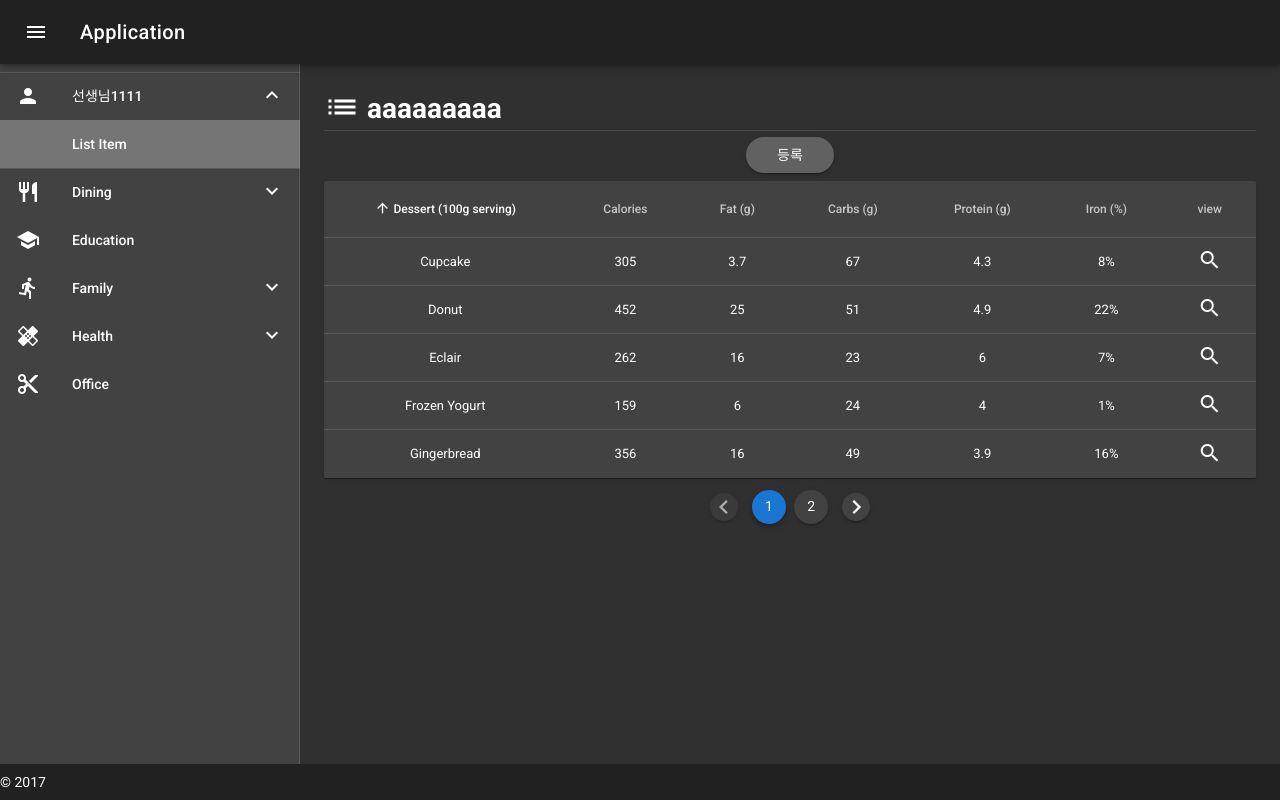
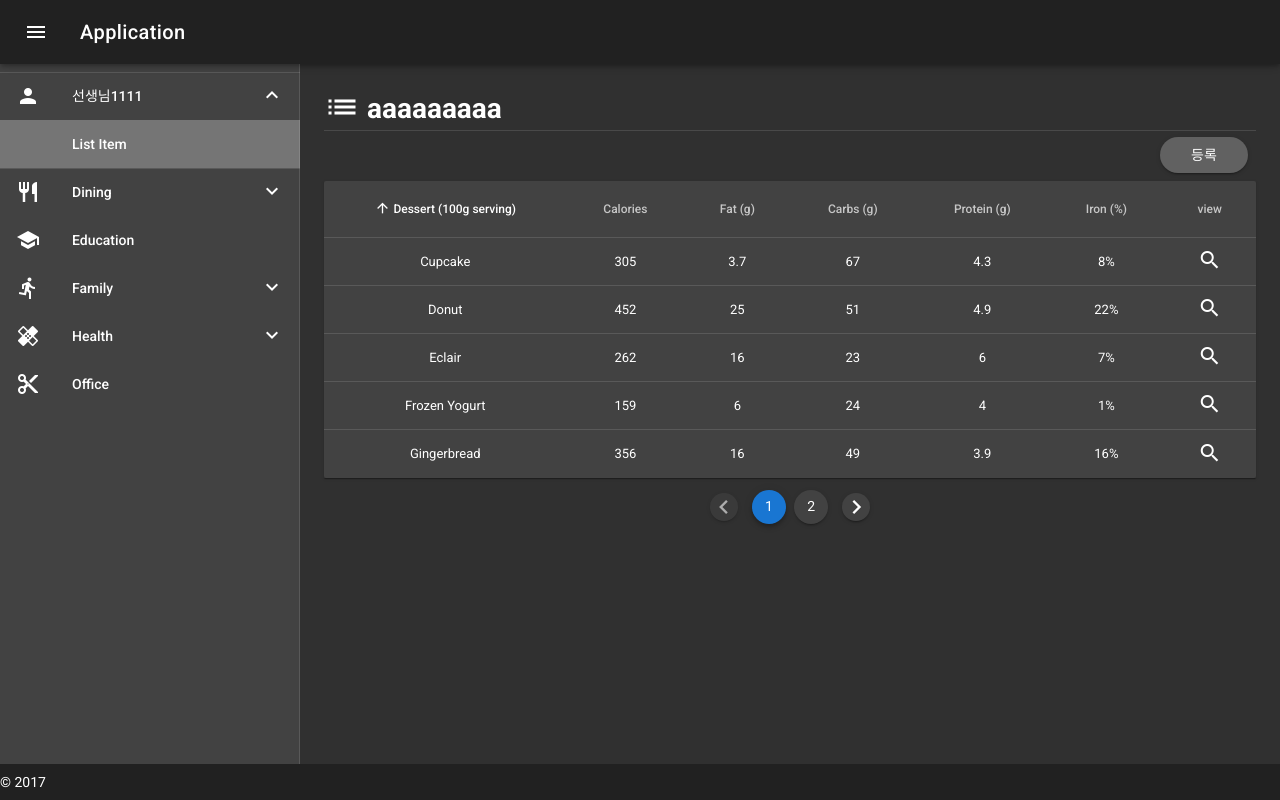
Before and after one commit to heogong/jjProject, a Vue app in the folder frontend/: page /#/TEACHER in a window 1280 px wide. Built offline with nearby package versions, Linux system fonts and the light colour scheme.

Commit message:
버튼 추가 / 달력 locale 변경

```diff
--- a/frontend/src/components/TEACHER/List.vue
+++ b/frontend/src/components/TEACHER/List.vue
@@ -5,8 +5,10 @@
         <h1 class="text-sm-left"><v-icon large>list</v-icon> aaaaaaaaa</h1>
         <v-divider></v-divider>
 
-        <v-btn slot="activator" color="grey darken-2" dark round class="mb-2"
-          to="/TEACHER/write">등록</v-btn>
+        <div class="text-sm-right">
+          <v-btn slot="activator" color="grey darken-2" dark round class="mb-2"
+            to="/TEACHER/write">등록</v-btn>
+        </div>
 
         <v-data-table
             :headers="headers"
--- a/frontend/src/components/TEACHER/Write.vue
+++ b/frontend/src/components/TEACHER/Write.vue
@@ -42,6 +42,7 @@
                 :max="new Date().toISOString().substr(0, 10)"
                 min="1950-01-01"
                 @change="save"
+                locale="euc-kr"
               ></v-date-picker>
             </v-menu>
 
@@ -78,7 +79,13 @@
           </v-form>
         </v-flex>
       </v-layout>
+      <div class="text-sm-right">
+        <v-btn slot="activator" color="grey darken-2" dark round class="mb-2">저장</v-btn>
+        <v-btn slot="activator" color="grey darken-1" dark round class="mb-2"
+          to="/TEACHER">취소</v-btn>
+      </div>
   </v-container>
+
 </template>
 
 <script>
```
